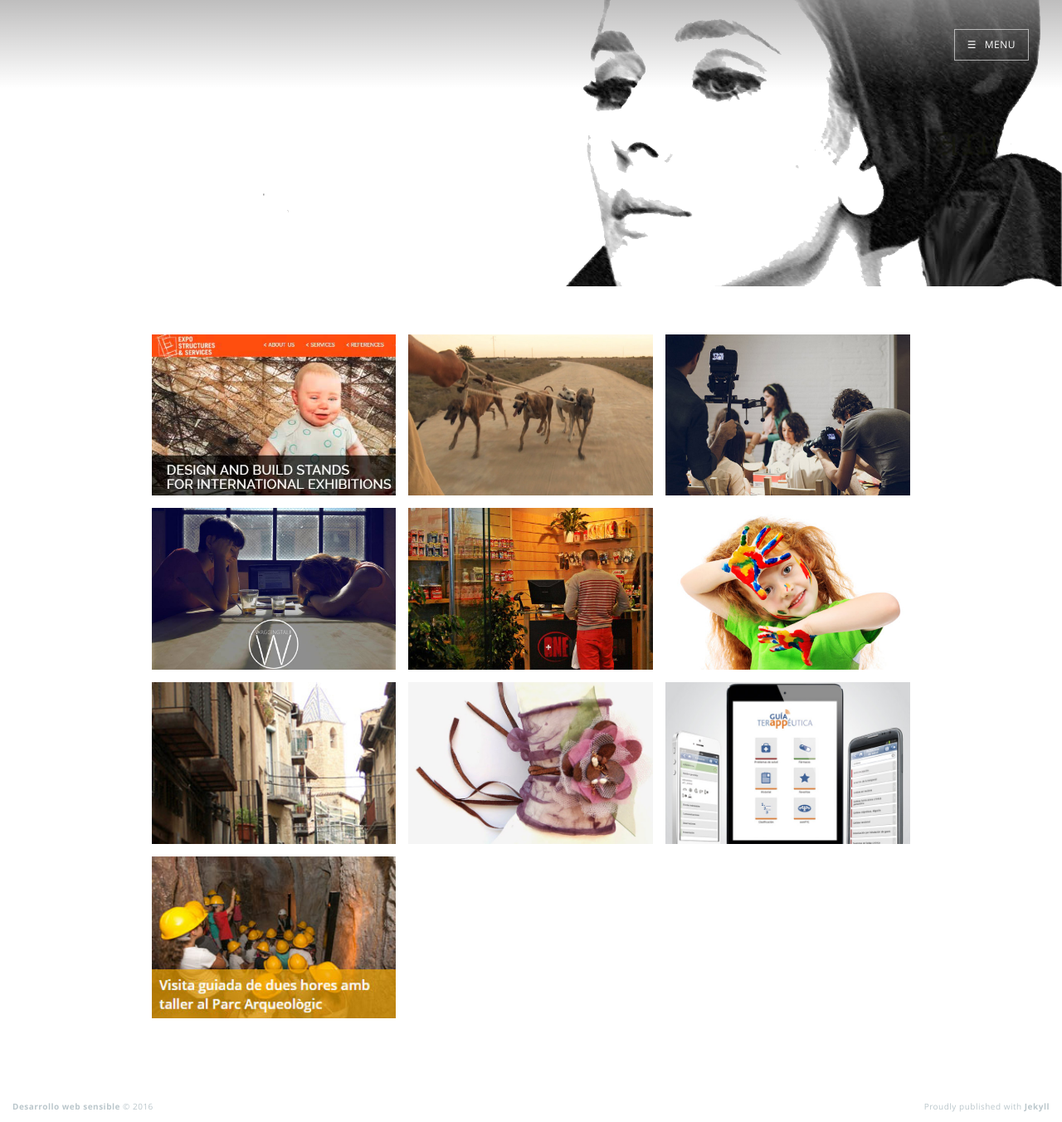
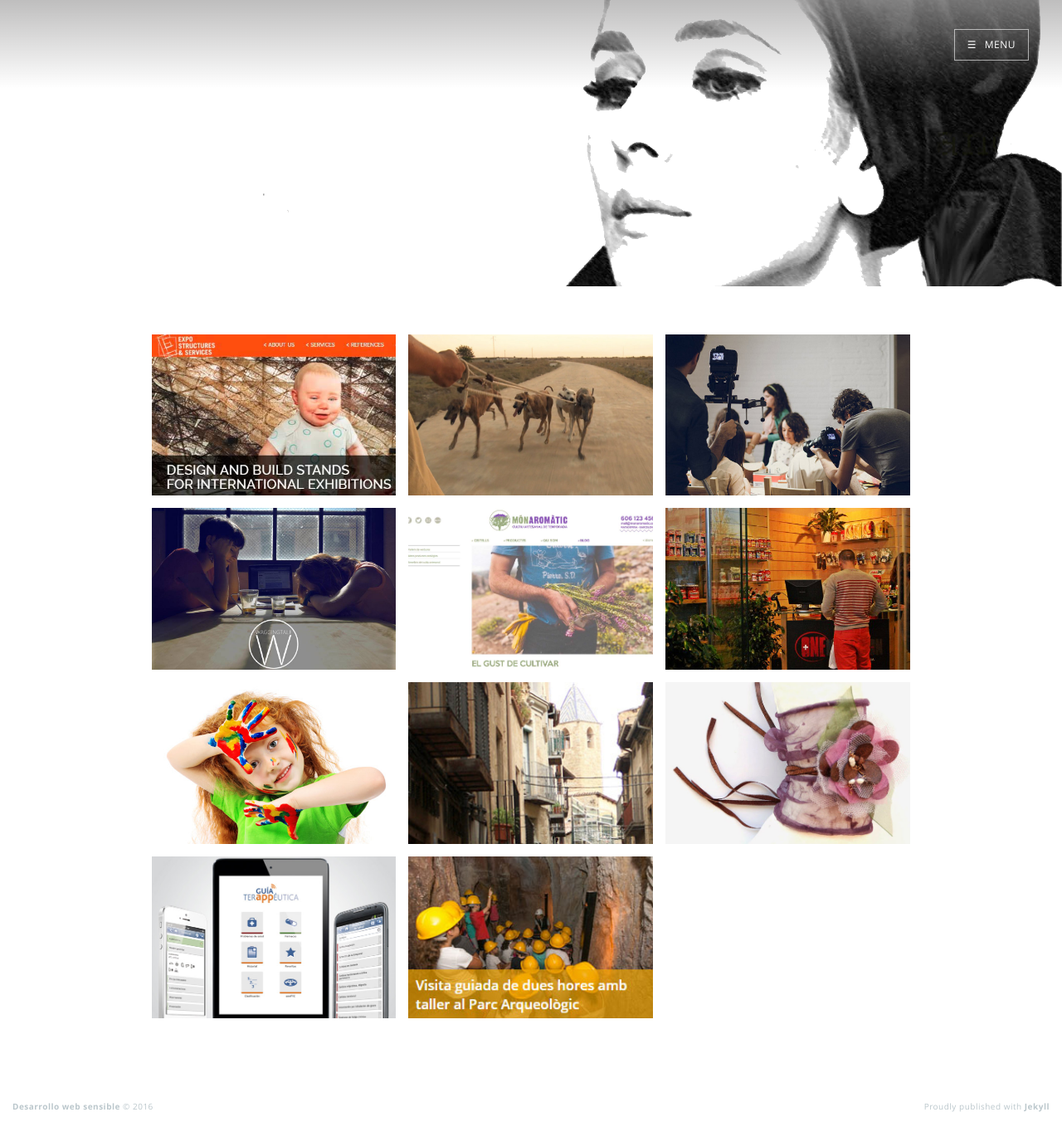
Before and after one commit to alexvijo/alexvijo.github.io, a Jekyll site: the page built from portfolio.md, in a window 1280 px wide. Shown: the whole page at 83% size. Built offline with Jekyll 4.4.1, drawn with Linux system fonts in a browser that asks for light colours; nearby versions of some CDN libraries.

Commit message:
moaromatic

```diff
--- a/portfolio.md
+++ b/portfolio.md
@@ -37,6 +37,14 @@ published: true
 			<div class="project" style="background-image: url({{site.url}}/assets/img/waggingtale.jpg)">
 				<a class="project-link" href="http://waggingtale.org/" target="_blank">
 					<div class="project-title"><p>waggingtale films</p></div>
+				</a>
+			</div>
+		</div>
+
+		<div class="col-xs-6 col-sm-4">
+			<div class="project" style="background-image: url({{site.url}}/assets/img/monaromatic.jpg)">
+				<a class="project-link" href="http://monaromatic.cat/" target="_blank">
+					<div class="project-title"><p>monaromàtic</p></div>
 				</a>
 			</div>
 		</div>
```
Also changed, not shown: assets/img/monaromatic.jpg (added).
